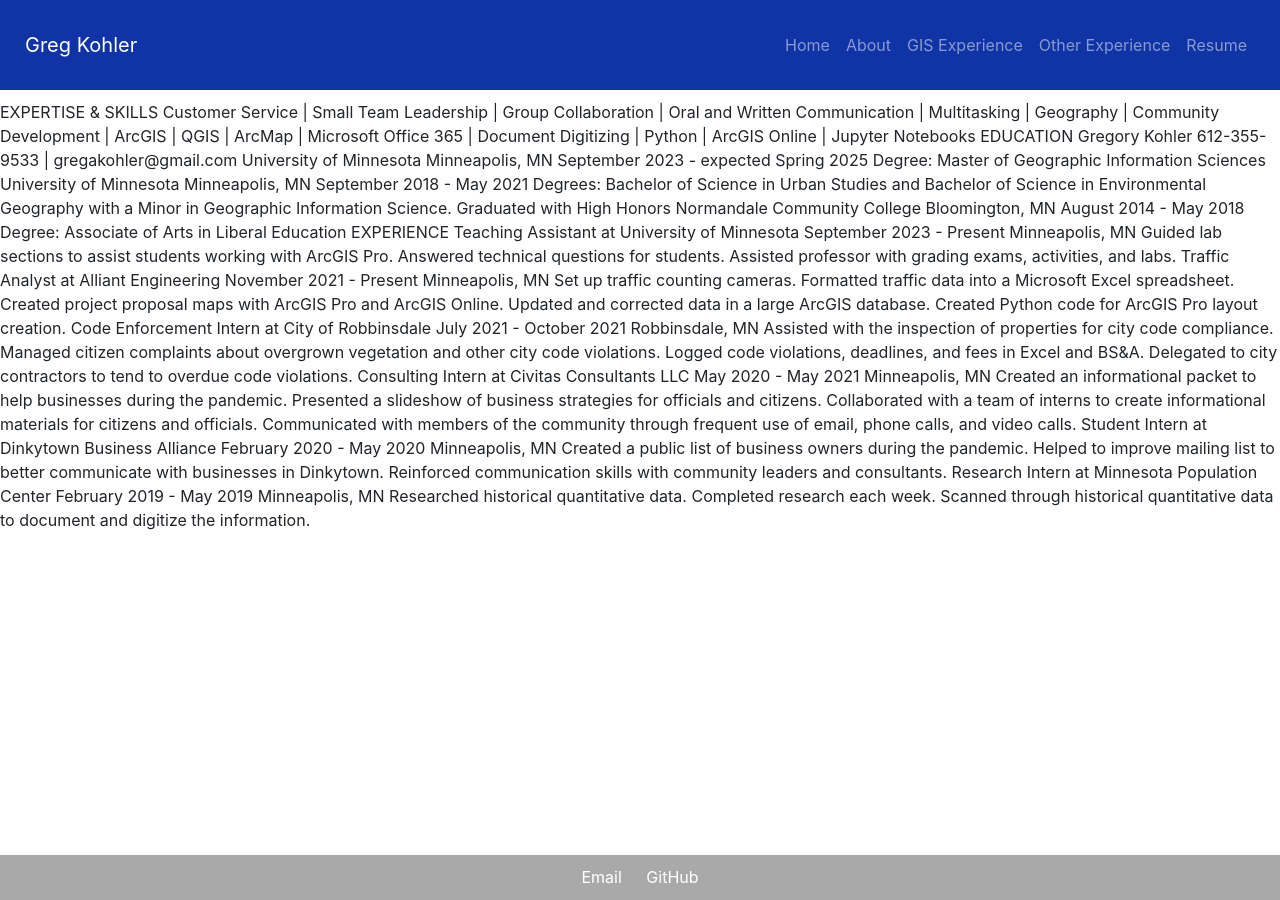
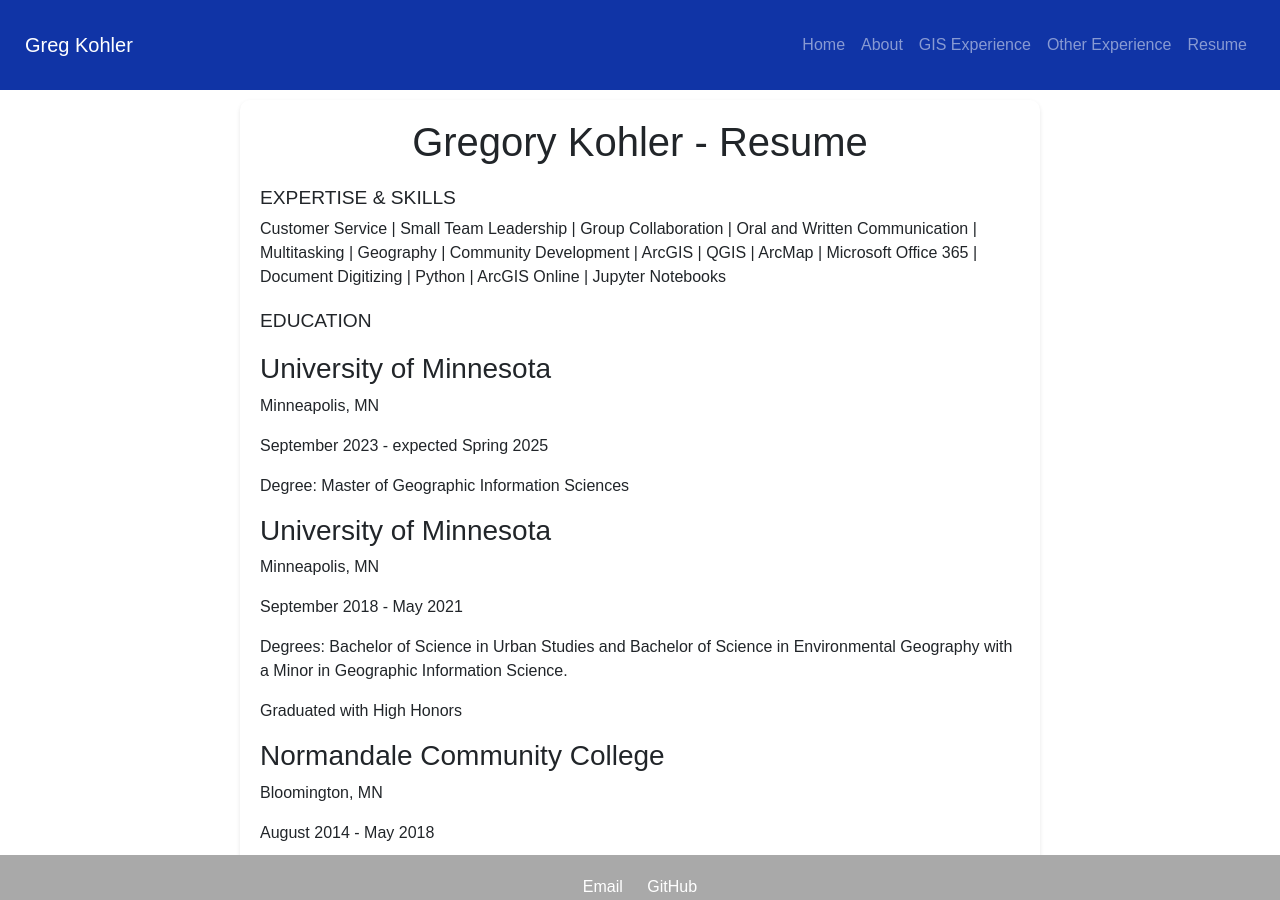
Before and after one commit to greg-kohler/myportfolio, a Jekyll site: the page built from resume.html, in a window 1280 px wide and 900 px high. Built offline with Jekyll 4.4.1, drawn with Linux system fonts in a browser that asks for light colours; some of the changed text lies outside the part shown.

Commit message:
Update resume.html

```diff
--- a/resume.html
+++ b/resume.html
@@ -2,57 +2,147 @@
 layout: master
 title: Resume
 ---
-EXPERTISE & SKILLS
-Customer Service | Small Team Leadership | Group Collaboration | Oral and Written Communication | Multitasking | Geography | Community Development | ArcGIS | QGIS | ArcMap | Microsoft Office 365 | Document Digitizing | Python | ArcGIS Online | Jupyter Notebooks
-EDUCATION
-Gregory Kohler
-            612-355-9533 | gregakohler@gmail.com
+<head>
+    <style>
+        body {
+            font-family: Arial, sans-serif;
+            margin: 0;
+            padding: 0;
+            align-items: center;
+            justify-content: center;
+            display: flex;
+        }
 
-University of Minnesota
-Minneapolis, MN
-September 2023 - expected Spring 2025
-Degree: Master of Geographic Information Sciences
-University of Minnesota
-Minneapolis, MN
-September 2018 - May 2021
-Degrees: Bachelor of Science in Urban Studies and Bachelor of Science in Environmental Geography with a Minor in Geographic Information Science.
-Graduated with High Honors
-Normandale Community College
-Bloomington, MN
-August 2014 - May 2018
-Degree: Associate of Arts in Liberal Education
-EXPERIENCE
-Teaching Assistant at University of Minnesota                                 September 2023 - Present
-Minneapolis, MN
-Guided lab sections to assist students working with ArcGIS Pro.
-Answered technical questions for students.
-Assisted professor with grading exams, activities, and labs.
-Traffic Analyst at Alliant Engineering                                                   November 2021 - Present
-Minneapolis, MN
-Set up traffic counting cameras.
-Formatted traffic data into a Microsoft Excel spreadsheet.
-Created project proposal maps with ArcGIS Pro and ArcGIS Online.
-Updated and corrected data in a large ArcGIS database.
-Created Python code for ArcGIS Pro layout creation.
-Code Enforcement Intern at City of Robbinsdale                              July 2021 - October 2021
-Robbinsdale, MN
-Assisted with the inspection of properties for city code compliance.
-Managed citizen complaints about overgrown vegetation and other city code violations.
-Logged code violations, deadlines, and fees in Excel and BS&A.
-Delegated to city contractors to tend to overdue code violations.
-Consulting Intern at Civitas Consultants LLC                                           May 2020 - May 2021
-Minneapolis, MN
-Created an informational packet to help businesses during the pandemic.
-Presented a slideshow of business strategies for officials and citizens.
-Collaborated with a team of interns to create informational materials for citizens and officials.
-Communicated with members of the community through frequent use of email, phone calls, and video calls.
-Student Intern at Dinkytown Business Alliance                                 February 2020 - May 2020
-Minneapolis, MN
-Created a public list of business owners during the pandemic.
-Helped to improve mailing list to better communicate with businesses in Dinkytown.
-Reinforced communication skills with community leaders and consultants.
-Research Intern at Minnesota Population Center                            February 2019 - May 2019
-Minneapolis, MN
-Researched historical quantitative data.
-Completed research each week.
-Scanned through historical quantitative data to document and digitize the information.
+        .resume {
+            max-width: 800px;
+            margin: 0 auto;
+            padding: 20px;
+            box-shadow: 0 2px 4px rgba(0, 0, 0, 0.1);
+            border-radius: 10px;
+            padding-top: 2vh;
+
+
+        }
+
+        h1 {
+            text-align: center;
+        }
+
+        h2 {
+            font-size: 1.2em;
+            margin-top: 20px;
+        }
+
+        .contact-info {
+            margin-top: 10px;
+        }
+
+        .education,
+        .experience {
+            margin-top: 20px;
+        }
+
+        .experience-item {
+            margin-top: 15px;
+
+        }
+
+        .experience-item h3 {
+            font-size: 1.1em;
+        }
+
+        .skills {
+            margin-top: 20px;
+        }
+    </style>
+</head>
+<body>
+    <div class="resume">
+        <h1>Gregory Kohler - Resume</h1>
+
+        <h2>EXPERTISE & SKILLS</h2>
+        <p>
+            Customer Service | Small Team Leadership | Group Collaboration | Oral and Written Communication | Multitasking | Geography | Community Development | ArcGIS | QGIS | ArcMap | Microsoft Office 365 | Document Digitizing | Python | ArcGIS Online | Jupyter Notebooks
+        </p>
+
+        <h2>EDUCATION</h2>
+        <div class="education">
+            <h3>University of Minnesota</h3>
+            <p>Minneapolis, MN</p>
+            <p>September 2023 - expected Spring 2025</p>
+            <p>Degree: Master of Geographic Information Sciences</p>
+
+            <h3>University of Minnesota</h3>
+            <p>Minneapolis, MN</p>
+            <p>September 2018 - May 2021</p>
+            <p>Degrees: Bachelor of Science in Urban Studies and Bachelor of Science in Environmental Geography with a Minor in Geographic Information Science.</p>
+            <p>Graduated with High Honors</p>
+
+            <h3>Normandale Community College</h3>
+            <p>Bloomington, MN</p>
+            <p>August 2014 - May 2018</p>
+            <p>Degree: Associate of Arts in Liberal Education</p>
+        </div>
+
+        <h2>EXPERIENCE</h2>
+        <div class="experience">
+            <div class="experience-item">
+                <h3>Teaching Assistant at University of Minnesota</h3>
+                <p>Minneapolis, MN</p>
+                <p>September 2023 - Present</p>
+                <p>Guided lab sections to assist students working with ArcGIS Pro.</p>
+                <p>Answered technical questions for students.</p>
+                <p>Assisted professor with grading exams, activities, and labs.</p>
+            </div>
+
+            <div class="experience-item">
+                <h3>Traffic Analyst at Alliant Engineering</h3>
+                <p>Minneapolis, MN</p>
+                <p>November 2021 - Present</p>
+                <p>Set up traffic counting cameras.</p>
+                <p>Formatted traffic data into a Microsoft Excel spreadsheet.</p>
+                <p>Created project proposal maps with ArcGIS Pro and ArcGIS Online.</p>
+                <p>Updated and corrected data in a large ArcGIS database.</p>
+                <p>Created Python code for ArcGIS Pro layout creation.</p>
+            </div>
+
+            <div class="experience-item">
+                <h3>Code Enforcement Intern at City of Robbinsdale</h3>
+                <p>Robbinsdale, MN</p>
+                <p>July 2021 - October 2021</p>
+                <p>Assisted with the inspection of properties for city code compliance.</p>
+                <p>Managed citizen complaints about overgrown vegetation and other city code violations.</p>
+                <p>Logged code violations, deadlines, and fees in Excel and BS&A.</p>
+                <p>Delegated to city contractors to tend to overdue code violations.</p>
+            </div>
+
+            <div class="experience-item">
+                <h3>Consulting Intern at Civitas Consultants LLC</h3>
+                <p>Minneapolis, MN</p>
+                <p>May 2020 - May 2021</p>
+                <p>Created an informational packet to help businesses during the pandemic.</p>
+                <p>Presented a slideshow of business strategies for officials and citizens.</p>
+                <p>Collaborated with a team of interns to create informational materials for citizens and officials.</p>
+                <p>Communicated with members of the community through frequent use of email, phone calls, and video calls.</p>
+            </div>
+
+            <div class="experience-item">
+                <h3>Student Intern at Dinkytown Business Alliance</h3>
+                <p>Minneapolis, MN</p>
+                <p>February 2020 - May 2020</p>
+                <p>Created a public list of business owners during the pandemic.</p>
+                <p>Helped to improve mailing list to better communicate with businesses in Dinkytown.</p>
+                <p>Reinforced communication skills with community leaders and consultants.</p>
+            </div>
+
+            <div class="experience-item">
+                <h3>Research Intern at Minnesota Population Center</h3>
+                <p>Minneapolis, MN</p>
+                <p>February 2019 - May 2019</p>
+                <p>Researched historical quantitative data.</p>
+                <p>Completed research each week.</p>
+                <p>Scanned through historical quantitative data to document and digitize the information.</p>
+            </div>
+        </div>
+    </div>
+</body>
```
